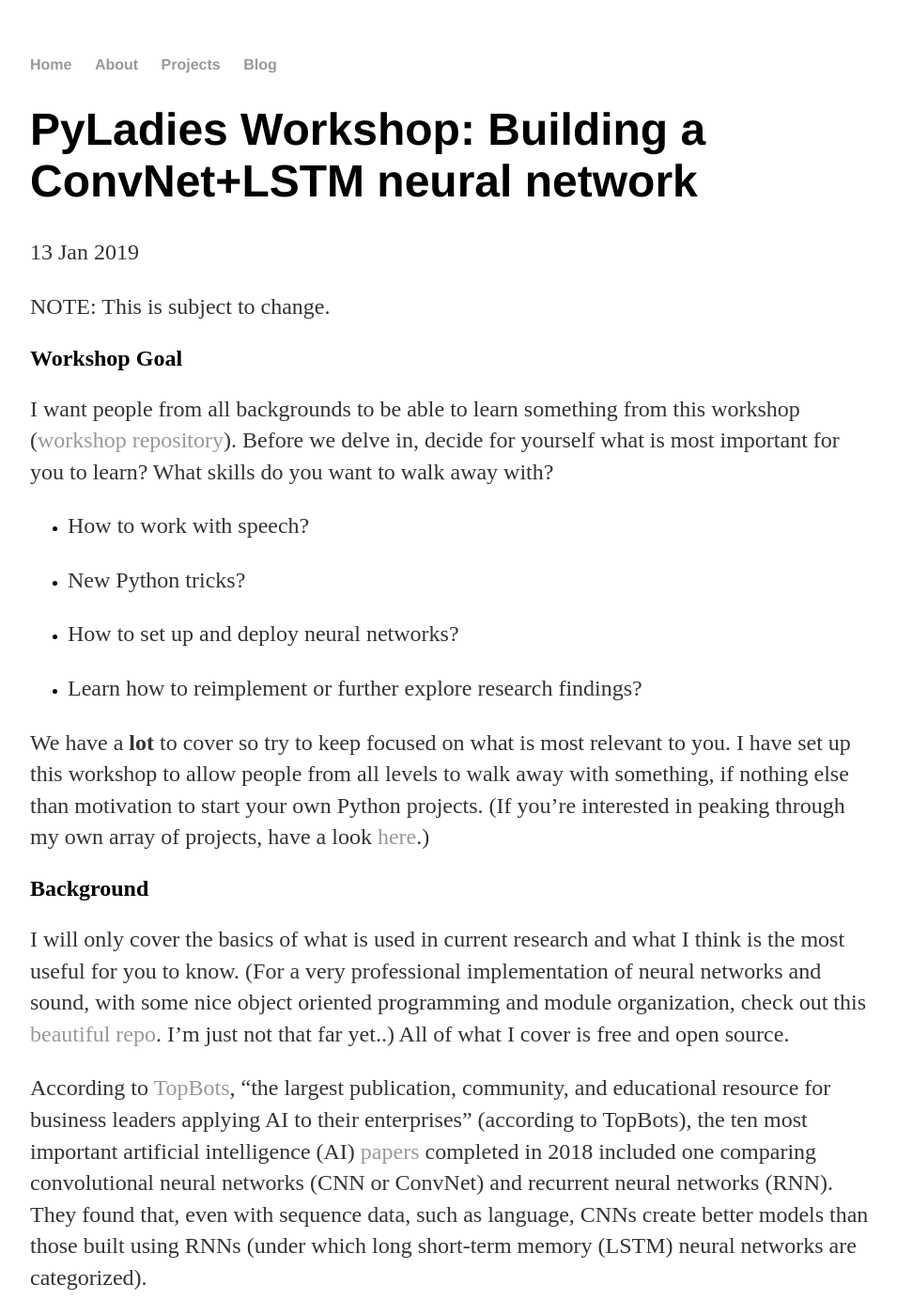
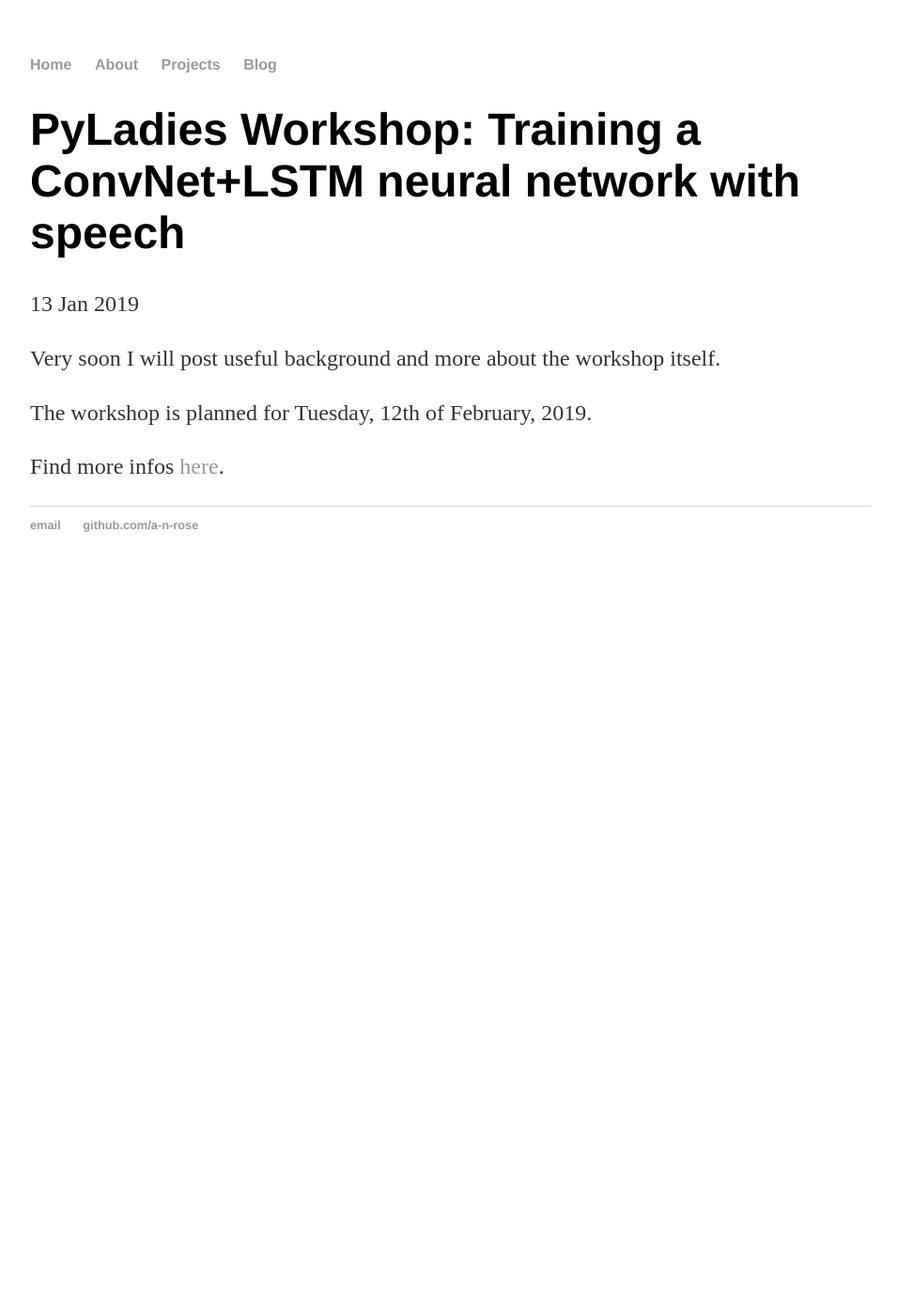
Before and after one commit to a-n-rose/a-n-rose.github.io, a Jekyll site: the page built from _posts/2019-01-13-workshop-pyladies-deeplearning-speech.md, in a window 1280 px wide and 1400 px high. Shown: the whole window at 94% size, without its empty margins (160-1115 px from the left). Built offline with Jekyll 4.4.1, drawn with Linux system fonts in a browser that asks for light colours; some of the changed text lies outside the part shown.

Commit message:
removed working post and put link to MeetUp announcement

```diff
--- a/_posts/2019-01-13-workshop-pyladies-deeplearning-speech.md
+++ b/_posts/2019-01-13-workshop-pyladies-deeplearning-speech.md
@@ -1,72 +1,11 @@
 ---
 layout: post
-title: "PyLadies Workshop: Building a ConvNet+LSTM neural network"
+title: "PyLadies Workshop: Training a ConvNet+LSTM neural network with speech"
 date: 2019-01-13
 ---
 
-NOTE: This is subject to change.
+Very soon I will post useful background and more about the workshop itself.
 
+The workshop is planned for Tuesday, 12th of February, 2019.
 
-## Workshop Goal
-
-I want people from all backgrounds to be able to learn something from this workshop (<a href="https://github.com/a-n-rose/workshops/tree/master/deep_learning_acoustics">workshop repository</a>). Before we delve in, decide for yourself what is most important for you to learn? What skills do you want to walk away with?
-
-* How to work with speech?
-
-* New Python tricks?
-
-* How to set up and deploy neural networks?
-
-* Learn how to reimplement or further explore research findings?
-
-We have a **lot** to cover so try to keep focused on what is most relevant to you. I have set up this workshop to allow people from all levels to walk away with something, if nothing else than motivation to start your own Python projects. (If you're interested in peaking through my own array of projects, have a look <a href="https://a-n-rose.github.io/projects/">here</a>.)
-
-## Background
-
-I will only cover the basics of what is used in current research and what I think is the most useful for you to know. (For a very professional implementation of neural networks and sound, with some nice object oriented programming and module organization, check out this <a href="https://github.com/locuslab/TCN/tree/master/TCN/poly_music">beautiful repo</a>. I'm just not that far yet..) All of what I cover is free and open source.
-
-According to <a href="https://www.topbots.com/">TopBots</a>, "the largest publication, community, and educational resource for business leaders applying AI to their enterprises" (according to TopBots), the ten most important artificial intelligence (AI) <a href="https://www.topbots.com/most-important-ai-research-papers-2018/#ai-paper-2018-4">papers</a> completed in 2018 included one comparing convolutional neural networks (CNN or ConvNet) and recurrent neural networks (RNN). They found that, even with sequence data, such as language, CNNs create better models than those built using RNNs (under which long short-term memory (LSTM) neural networks are categorized).
-
-# “Always start with a CNN before reaching for an RNN. You’ll be surprised with how far you can get.” – Andrej Karpathy, Director of AI at Tesla.
-
-Important to note here, is that none of those very important papers specifically targeted speech. We will explore in this workshop how ConvNets and LSTMs (a subset of RNNs) handle speech data. We will build a ConvNet, an LSTM, and a ConvNet+LSTM and see how they compare when handling real-world speech data.
-
-If you're asking yourself, WTF is a CNN, RNN, or LSTM? No worries, I'll cover the basics.
-
-## Neural Networks
-
-What I find the most helpful when thinking about neural networks is the *kind* of data they work with.
-
-### Convolutional Neural Networks
-
-ConvNets are most well known for their application to image analysis. These can be used to create <a href="https://towardsdatascience.com/mtcnn-face-detection-cdcb20448ce0">face detection</a> models, object identification models (<a href="https://towardsdatascience.com/object-detection-with-neural-networks-a4e2c46b4491">tutorial</a>), written digit classifiers (<a href="https://machinelearningmastery.com/handwritten-digit-recognition-using-convolutional-neural-networks-python-keras/">tutorial</a> using MNIST dataset), and others.
-
-### Long Short-Term Memory Neural Networks
-
-LSTMs are a subset of recurrent neural networks (<a href="https://towardsdatascience.com/recurrent-neural-networks-and-lstm-4b601dd822a5">RNN</a>). They are known for being able to train with data that requires more flexible memory. LSTMs are capable of remembering and forgetting information that was presented to the algorithm several samples previous.
-
-## Speech
-
-## Python
-
-## Other Related Tutorials
-
-* A little <a href="https://github.com/a-n-rose/workshops/tree/master/sqlite3">exercise of mine</a> to play with SQLite3, which we will use in the workshop.
-
-* Intro to <a href="https://www.datacamp.com/community/tutorials/python-numpy-tutorial">NumPy</a>
-
-* Important to be familiar with for data science, machine learning and deep learning: working with matrices in <a href="https://www.programiz.com/python-programming/matrix">NumPy</a>.
-
-* Building a <a href="https://medium.com/analytics-vidhya/building-a-speaker-identification-system-from-scratch-with-deep-learning-f4c4aa558a56">Speaker Identification System</a>.
-
-* Using APIs to build a <a href="https://realpython.com/python-speech-recognition/">Speech Recognition System</a> in Python yourself.
-
-* Review of machine and deep learning techniques to do <a href="https://nlpforhackers.io/deep-learning-introduction/">sentiment analysis</a> of text.
-
-* Use LSTM on <a href="https://towardsdatascience.com/a-beginners-guide-on-sentiment-analysis-with-rnn-9e100627c02e">sentiment analysis</a> text data.
-
-* Time Series <a href="https://machinelearningmastery.com/time-series-forecasting-supervised-learning/">Crashcourse</a>
-
-* <a href="https://www.freewebmentor.com/2018/06/python-programs-for-practice.html">10 short Python functions</a> to play around with
-
-* Fun programming and math challenges: <a href="https://projecteuler.net/">Project Euler</a>
+Find more infos <a href="https://www.meetup.com/PyLadies-Berlin/events/258238053/">here</a>.
```
